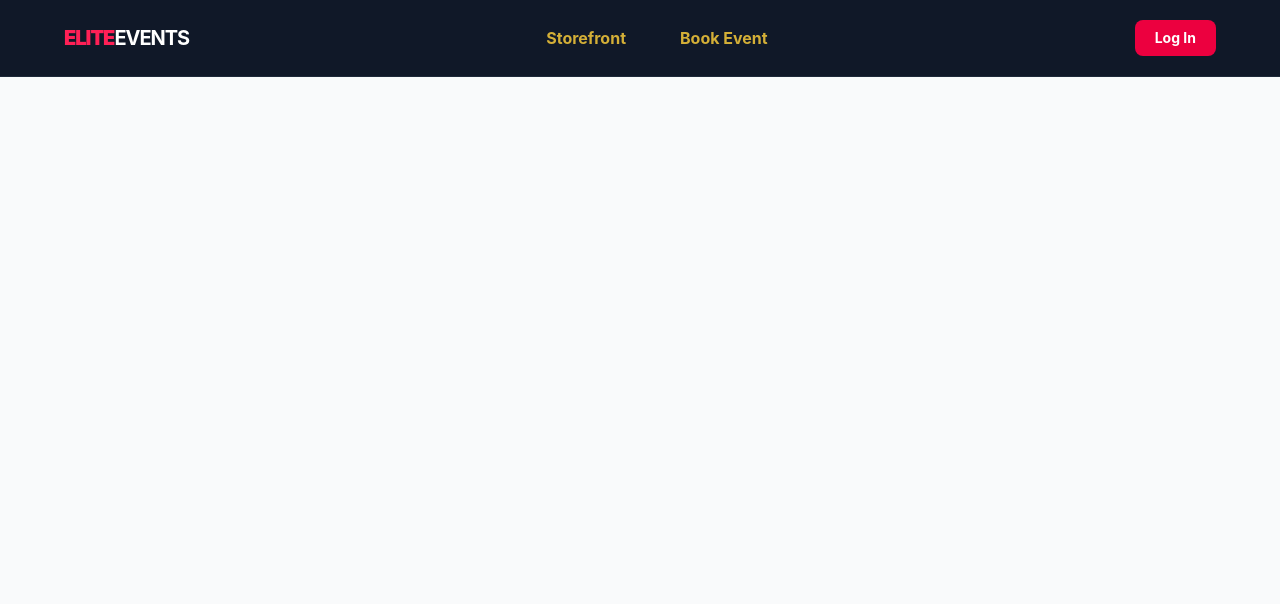
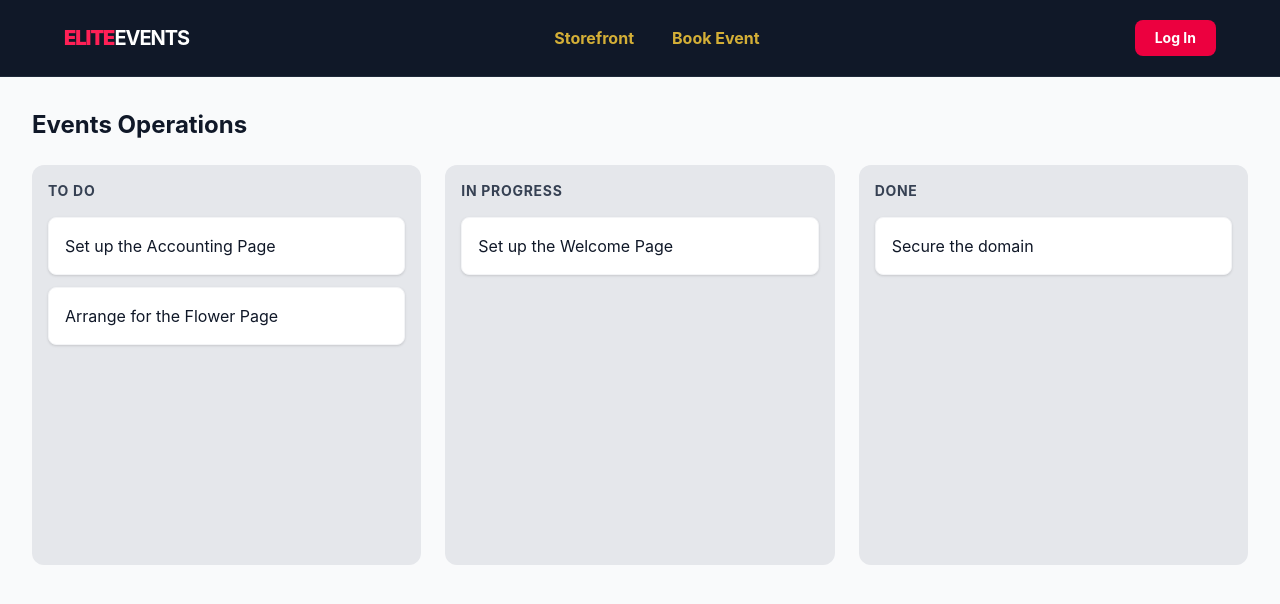
Before and after one commit to Abiy333/Elite-Events-Dashboard, a React (Vite) app: page /ops in a window 1280 px wide. Shown: the top 604 px of the page. Built offline with nearby package versions, Linux system fonts and the light colour scheme.

Commit message:
Operations page

```diff
--- a/src/App.jsx
+++ b/src/App.jsx
@@ -7,6 +7,7 @@ import EventCard from "./components/EventCard";
 import StorefrontLanding from "./components/StorefrontLanding";
 import Dashboard from "./components/Dashboard";
 import CheckoutForm from "./components/CheckoutForm";
+import KanbanBoard from "./components/KanbanBoard";
 
 export default function App() {
   return (
@@ -18,6 +19,7 @@ export default function App() {
           <Route path="/admin" element={<Dashboard />} />
           <Route path="/events" element={<ClientBooking />} />
           <Route path="/checkout" element={<CheckoutForm />} />
+          <Route path="/ops" element={<KanbanBoard />} />
         </Routes>
       </div>
     </div>
--- a/src/components/Dashboard.jsx
+++ b/src/components/Dashboard.jsx
@@ -1,11 +1,11 @@
 // src/components/Dashboard.jsx
 import React from "react";
 import { useAuth } from "./AuthProvider";
+import { useNavigate } from "react-router-dom";
 
 export default function Dashboard() {
-  const { state } = useAuth(); // We only need the state here, not dispatch
-
-  // The Bouncer: If they aren't authenticated, kick them out
+  const { state } = useAuth();
+  const navigate = useNavigate();
   if (!state.isAuthenticated) {
     return (
       <div className="flex justify-center items-center h-screen bg-gray-950">
@@ -23,6 +23,12 @@ export default function Dashboard() {
       <p className="text-gray-400">
         Security Level: {state.role.toUpperCase()}
       </p>
+      <button
+        onClick={() => navigate("/ops")}
+        className="flex my-5 bg-rose-600 hover:bg-rose-500 text-white px-5 py-2 rounded-lg font-bold text-lg transition-colors tracking-tight"
+      >
+        Open Operations Board
+      </button>
 
       {/* Your table of attendees would go here */}
       <div className="mt-8 p-8 border border-gray-800 rounded-xl">
--- /dev/null
+++ b/src/components/KanbanBoard.jsx
@@ -0,0 +1,106 @@
+import React, { useState } from "react";
+
+export default function KanbanBoard() {
+  const [tasks, setTasks] = useState([
+    { id: 1, title: "Set up the Accounting Page", status: "todo" },
+    { id: 2, title: "Arrange for the Flower Page", status: "todo" },
+    { id: 3, title: "Set up the Welcome Page", status: "in-progress" },
+    { id: 4, title: "Secure the domain", status: "done" },
+  ]);
+
+  const handleDragStart = (e, taskId) => {
+    e.dataTransfer.setData("taskId", taskId);
+  };
+
+  const handleDragOver = (e) => {
+    e.preventDefault();
+  };
+
+  const handleDrop = (e, newStatus) => {
+    e.preventDefault();
+    const draggedTaskId = e.dataTransfer.getData("taskId");
+
+    setTasks((prevTasks) =>
+      prevTasks.map((task) =>
+        task.id.toString() === draggedTaskId
+          ? { ...task, status: newStatus }
+          : task,
+      ),
+    );
+  };
+
+  return (
+    <div className="p-8 min-h-screen bg-gray-50">
+      <h1 className="text-2xl font-bold mb-6">Events Operations</h1>
+      <div className="flex flex-col md:flex-row gap-6">
+        <div
+          className="flex-1 bg-gray-200 p-4 rounded-xl min-h-[400px]"
+          onDragOver={handleDragOver}
+          onDrop={(e) => handleDrop(e, "todo")}
+        >
+          <h2 className="font-bold text-gray-700 mb-4 uppercase text-sm tracking-wider">
+            To Do
+          </h2>
+
+          {tasks
+            .filter((task) => task.status === "todo")
+            .map((task) => (
+              <div
+                key={task.id}
+                className="bg-white p-4 rounded-lg shadow-sm mb-3 border border-gray-100 cursor-grab active:cursor-grabbing hover:shadow-md transition-shadow"
+                draggable={true}
+                onDragStart={(e) => handleDragStart(e, task.id)}
+              >
+                {task.title}
+              </div>
+            ))}
+        </div>
+        <div
+          className="flex-1 bg-gray-200 p-4 rounded-xl min-h-[400px]"
+          onDragOver={handleDragOver}
+          onDrop={(e) => handleDrop(e, "in-progress")}
+        >
+          <h2 className="font-bold text-gray-700 mb-4 uppercase text-sm tracking-wider">
+            {" "}
+            In Progress
+          </h2>
+
+          {tasks
+            .filter((task) => task.status === "in-progress")
+            .map((task) => (
+              <div
+                key={task.id}
+                className="bg-white p-4 rounded-lg shadow-sm mb-3 border border-gray-100 cursor-grab active:cursor-grabbing hover:shadow-md transition-shadow"
+                draggable={true}
+                onDragStart={(e) => handleDragStart(e, task.id)}
+              >
+                {task.title}
+              </div>
+            ))}
+        </div>
+        <div
+          className="flex-1 bg-gray-200 p-4 rounded-xl min-h-[400px]"
+          onDragOver={handleDragOver}
+          onDrop={(e) => handleDrop(e, "done")}
+        >
+          <h2 className="font-bold text-gray-700 mb-4 uppercase text-sm tracking-wider">
+            Done
+          </h2>
+
+          {tasks
+            .filter((task) => task.status === "done")
+            .map((task) => (
+              <div
+                key={task.id}
+                className="bg-white p-4 rounded-lg shadow-sm mb-3 border border-gray-100 cursor-grab active:cursor-grabbing hover:shadow-md transition-shadow"
+                draggable={true}
+                onDragStart={(e) => handleDragStart(e, task.id)}
+              >
+                {task.title}
+              </div>
+            ))}
+        </div>
+      </div>
+    </div>
+  );
+}
--- a/src/components/NavBar.jsx
+++ b/src/components/NavBar.jsx
@@ -29,7 +29,7 @@ export default function NavBar() {
         </div>
 
         {/* Middle Section: The Links */}
-        <div className="flex items-center gap-6">
+        <div className="flex items-center gap-2 mx-7 px-5">
           <Link
             to="/"
             style={{
@@ -53,8 +53,8 @@ export default function NavBar() {
             Book Event
           </Link>
 
-          {/* THE UPGRADE: The Admin link is now completely hidden unless the user is logged in AND is an admin */}
           {state.isAuthenticated && state.role === "admin" && (
+            <>
               <Link
                 to="/admin"
                 style={{
@@ -65,10 +65,10 @@ export default function NavBar() {
               >
                 Admin Dashboard
               </Link>
+            </>
           )}
         </div>
 
-        {/* Right Section: The Auth Engine */}
         <div className="flex items-center gap-4">
           {/* Conditional Rendering based on the global state */}
           {state.isAuthenticated ? (
```
Lines whose indentation alone changed are shown as unchanged.
